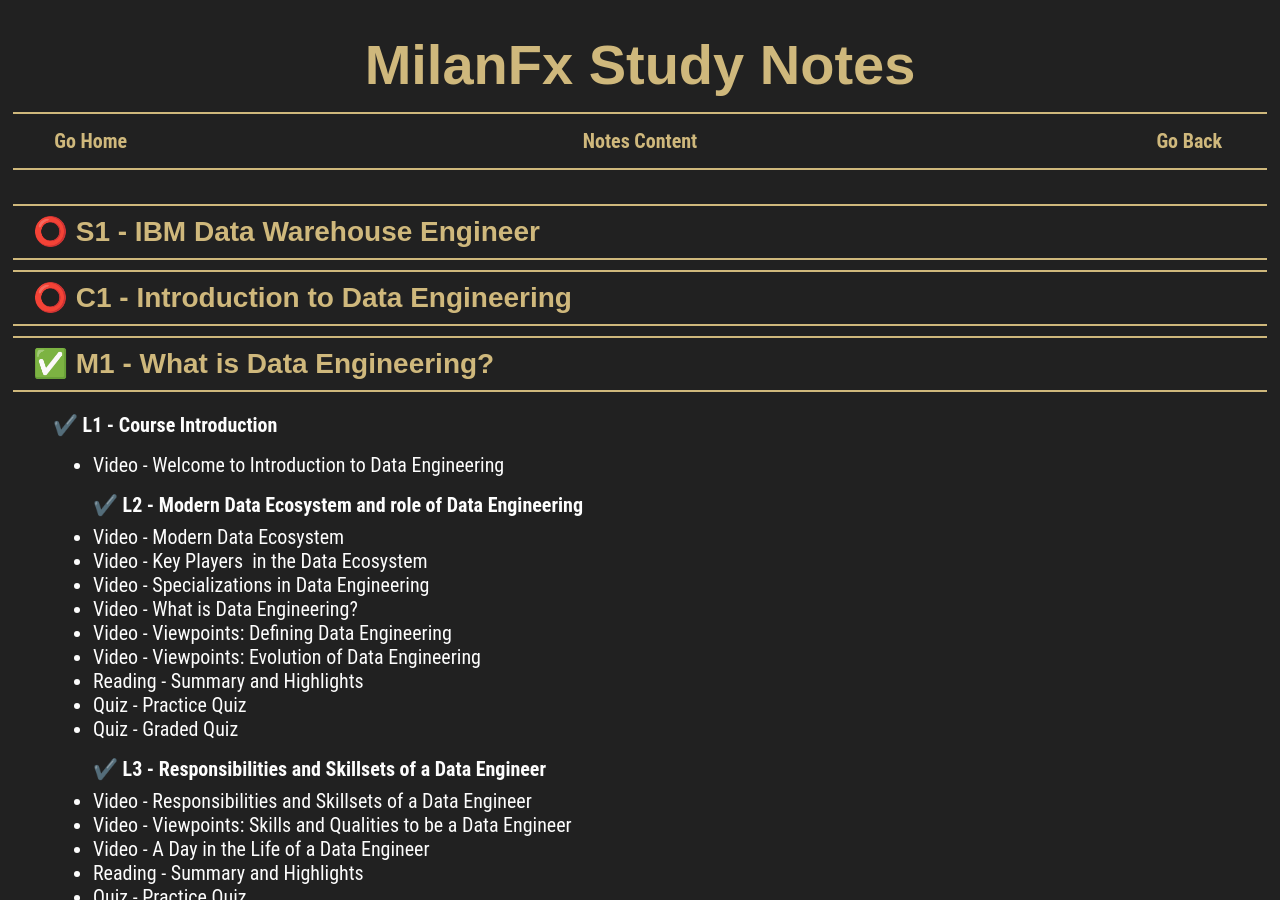
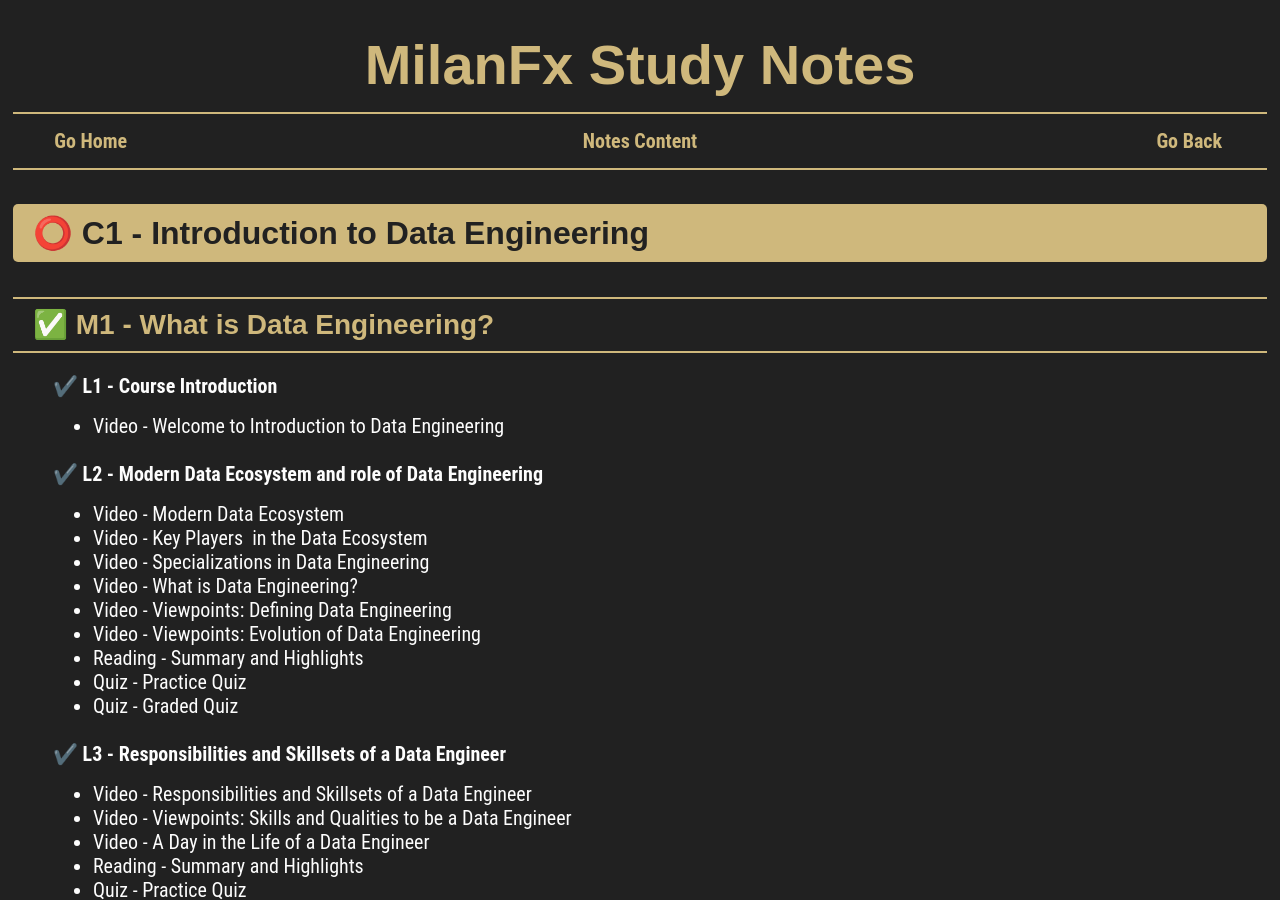
Before and after one commit to milanfx/milanfx.github.io, a Jekyll site: the page built from M1C1.md, in a window 1280 px wide and 900 px high. Built offline with Jekyll 4.4.1, drawn with Linux system fonts in a browser that asks for light colours.

Commit message:
Update M1C1.md

```diff
--- a/M1C1.md
+++ b/M1C1.md
@@ -4,11 +4,11 @@
 permalink: /M1C1/
 ---
 
-### ⭕️ S1 - IBM Data Warehouse Engineer
-### ⭕️ C1 - Introduction to Data Engineering
+## ⭕️ C1 - Introduction to Data Engineering
 ### ✅️ M1 - What is Data Engineering?
 #### ✔️ L1 - Course Introduction
 - Video - Welcome to Introduction to Data Engineering
+
 #### ✔️ L2 - Modern Data Ecosystem and role of Data Engineering
 - Video - Modern Data Ecosystem
 - Video - Key Players  in the Data Ecosystem
@@ -19,6 +19,7 @@
 - Reading - Summary and Highlights
 - Quiz - Practice Quiz
 - Quiz - Graded Quiz
+
 #### ✔️ L3 - Responsibilities and Skillsets of a Data Engineer
 - Video - Responsibilities and Skillsets of a Data Engineer
 - Video - Viewpoints: Skills and Qualities to be a Data Engineer
@@ -26,6 +27,7 @@
 - Reading - Summary and Highlights
 - Quiz - Practice Quiz
 - Quiz - Graded Quiz
+
 ### M2 - The Data Engineering Ecosystem
 #### ✔️ L1 - The Data Ecosystem and Languages for Data Professionals
 - Video - Overview of the Data Engineering Ecosystem
```
